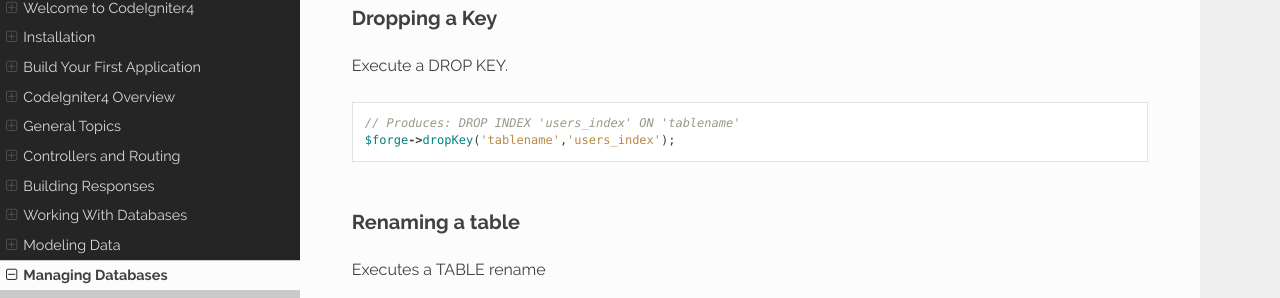
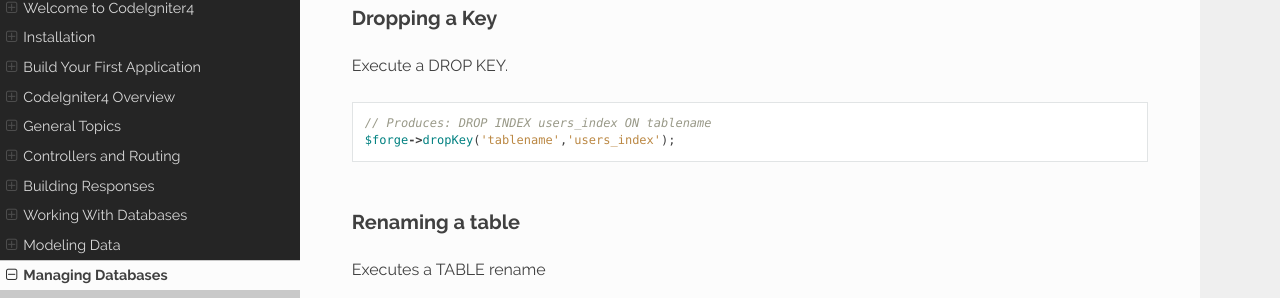
Before and after one commit to NEKOGET/ci4_user_guide_src, a Sphinx documentation site: the page built from source/dbmgmt/forge.rst, in a window 1280 px wide and 900 px high, scrolled down 6842 px. Shown: the part 144-442 px from the top of the window. Built offline with Sphinx 7.4.7 and the Read the Docs theme 2.0.0, drawn with Linux system fonts in a browser that asks for light colours.

```diff
--- a/source/dbmgmt/forge.rst
+++ b/source/dbmgmt/forge.rst
@@ -312,7 +312,7 @@ Execute a DROP KEY.
 
 ::
 
-    // Produces: DROP INDEX 'users_index' ON 'tablename'
+    // Produces: DROP INDEX users_index ON tablename
     $forge->dropKey('tablename','users_index');
 
 Renaming a table
```
